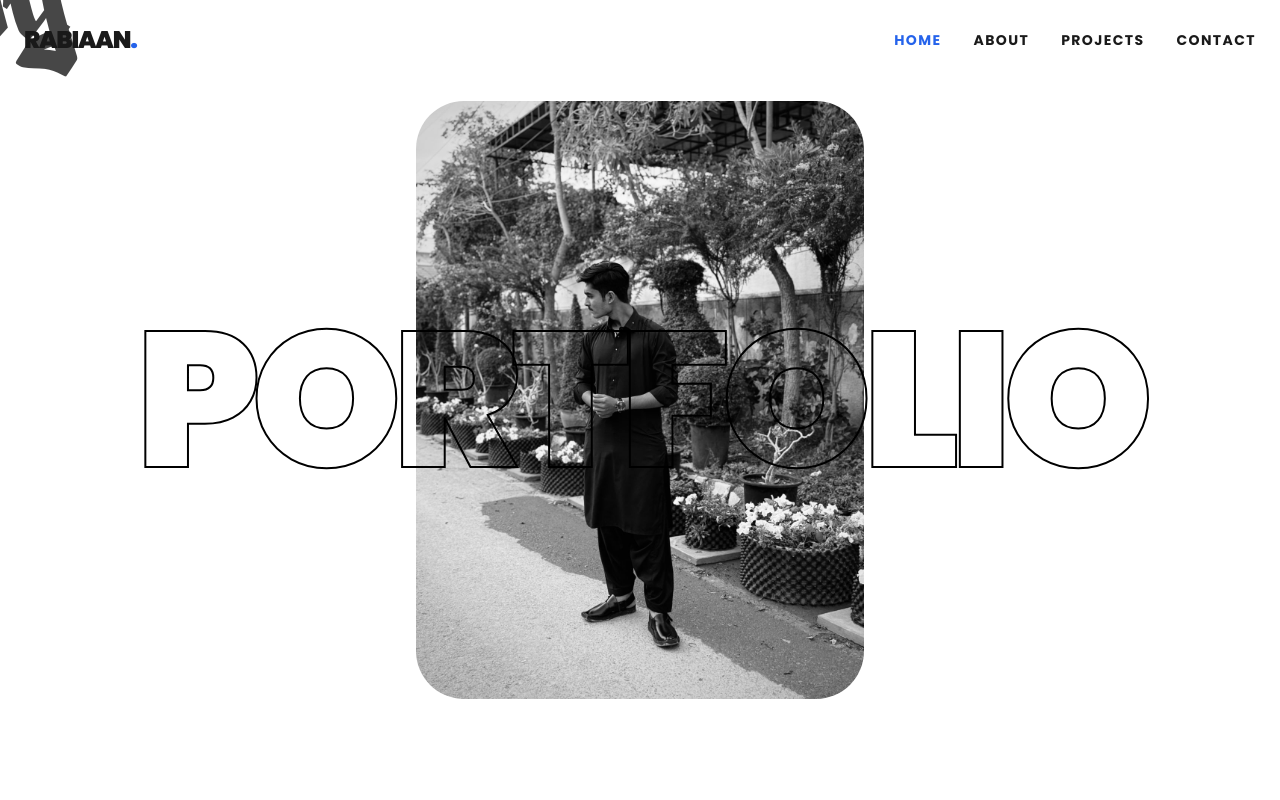
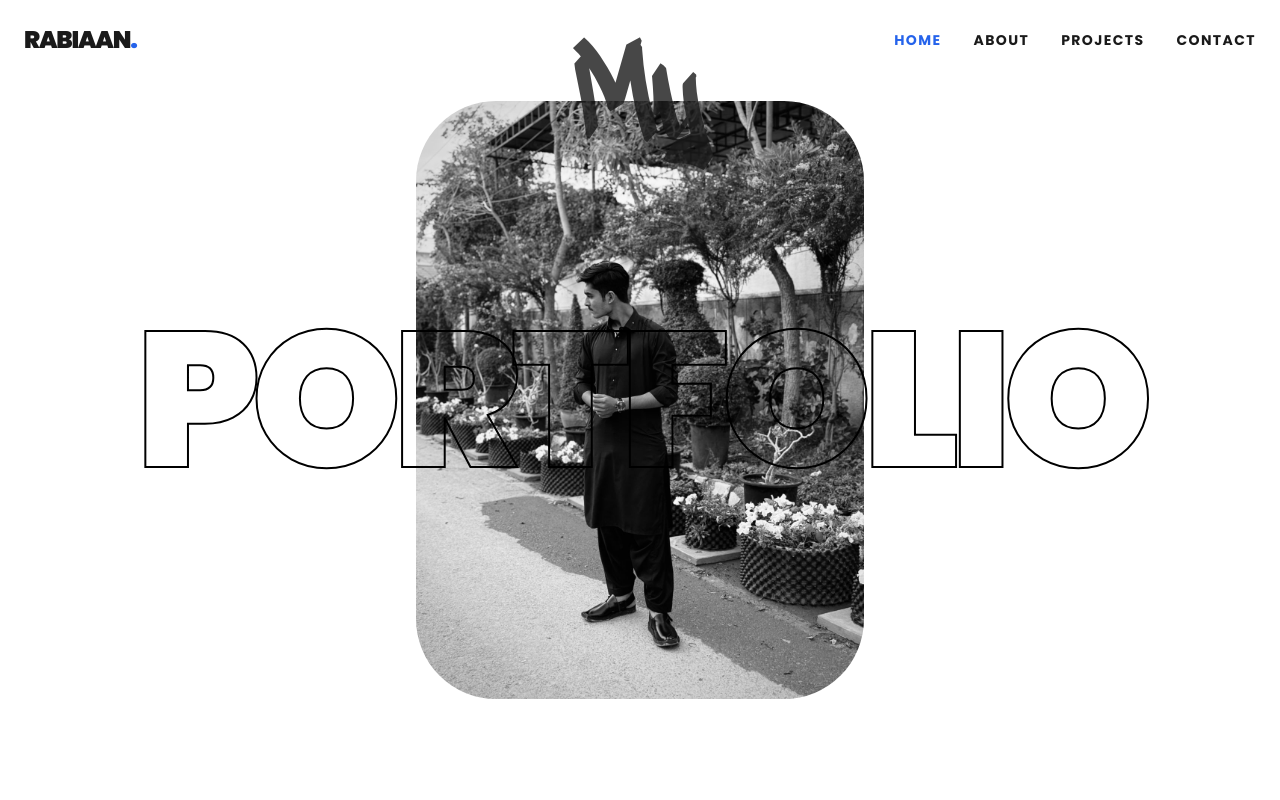
Before and after one commit to Rabiaan/Rabiaan-s-Portfolio, a React (Vite) app: page / in a window 1280 px wide. Shown: the top 800 px of the page. Built offline with nearby package versions, Linux system fonts and the light colour scheme.

Commit message:
Rounder corners on hero image

```diff
--- a/src/pages/Home.jsx
+++ b/src/pages/Home.jsx
@@ -11,7 +11,7 @@ export default function Home() {
           <img
             src="/images/rabiaan.jpeg"
             alt="Syed Rabiaan Zafar"
-            className="w-full max-w-md rounded-[3rem]"
+            className="w-full max-w-md rounded-[5rem]"
             referrerPolicy="no-referrer"
           />
         </div>
@@ -28,7 +28,7 @@ export default function Home() {
             PORTFOLIO
           </h1>
           {/* Handwritten "My" */}
-          <span className="absolute -top-16 -left-16 md:-top-24 md:-left-24 text-6xl md:text-[10rem] font-brush text-brand-black opacity-80">
+          <span className="absolute top-8 left-1/2 -translate-x-1/2 text-6xl md:text-[8rem] font-brush text-brand-black opacity-80">
             My
           </span>
         </div>
```
